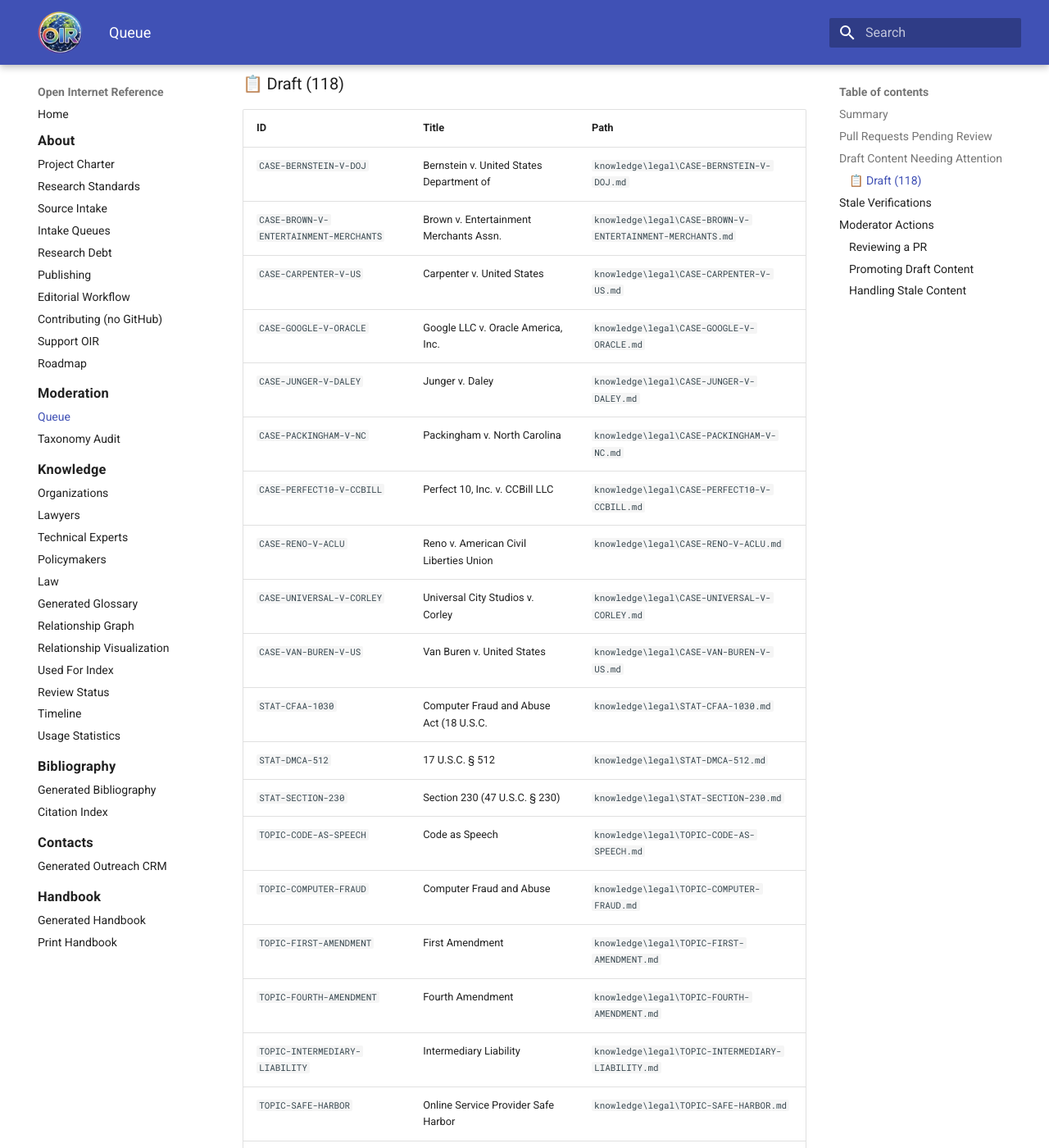
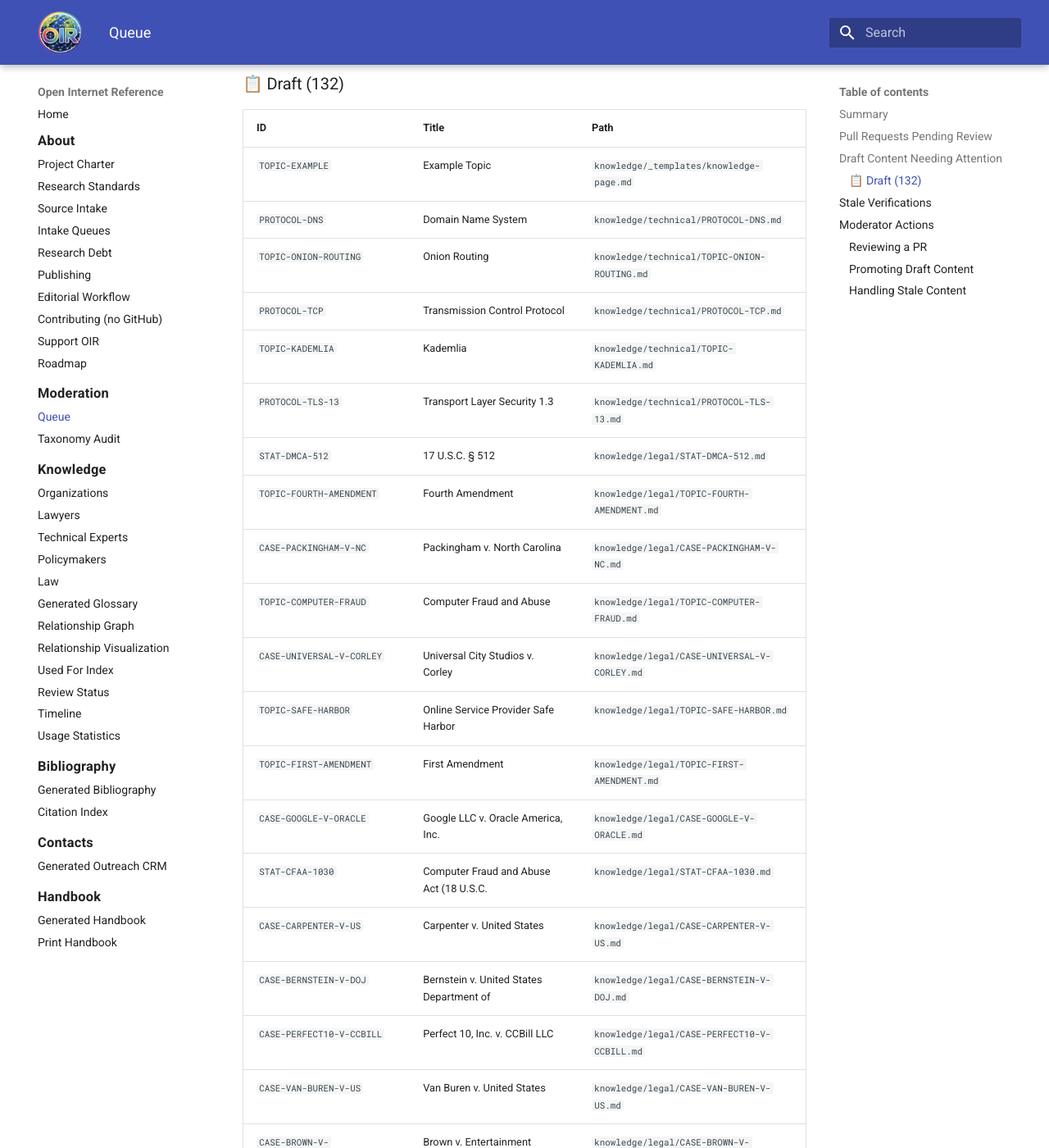
Before and after one commit to itsmeront/open-internet-reference, an MkDocs documentation site: the page built from website/generated/moderation.md, in a window 1280 px wide and 1400 px high, scrolled down 824 px. Shown: the whole window at 82% size. Built offline with MkDocs 1.6.1 and Material for MkDocs 9.7.7, drawn with Linux system fonts in a browser that asks for light colours; some of the changed text lies outside the part shown.

Commit message:
chore: update moderation and taxonomy reports [automated]

```diff
--- a/website/generated/moderation.md
+++ b/website/generated/moderation.md
@@ -11,7 +11,7 @@ This page surfaces pending contributions, draft content, and items needing edito
 | Open PRs awaiting review | 0 |
 | AI-generated PRs | 0 |
 | Stale PRs (>7 days no activity) | 0 |
-| Draft content items | 118 |
+| Draft content items | 132 |
 | Items needing sources | 0 |
 | Stale verifications (>6 months) | 0 |
 
@@ -21,32 +21,32 @@ This page surfaces pending contributions, draft content, and items needing edito
 
 ## Draft Content Needing Attention
 
-### 📋 Draft (118)
+### 📋 Draft (132)
 
 | ID | Title | Path |
 |---|-------|------|
-| `CASE-BERNSTEIN-V-DOJ` | Bernstein v. United States Department of | `knowledge\legal\CASE-BERNSTEIN-V-DOJ.md` |
-| `CASE-BROWN-V-ENTERTAINMENT-MERCHANTS` | Brown v. Entertainment Merchants Assn. | `knowledge\legal\CASE-BROWN-V-ENTERTAINMENT-MERCHANTS.md` |
-| `CASE-CARPENTER-V-US` | Carpenter v. United States | `knowledge\legal\CASE-CARPENTER-V-US.md` |
-| `CASE-GOOGLE-V-ORACLE` | Google LLC v. Oracle America, Inc. | `knowledge\legal\CASE-GOOGLE-V-ORACLE.md` |
-| `CASE-JUNGER-V-DALEY` | Junger v. Daley | `knowledge\legal\CASE-JUNGER-V-DALEY.md` |
-| `CASE-PACKINGHAM-V-NC` | Packingham v. North Carolina | `knowledge\legal\CASE-PACKINGHAM-V-NC.md` |
-| `CASE-PERFECT10-V-CCBILL` | Perfect 10, Inc. v. CCBill LLC | `knowledge\legal\CASE-PERFECT10-V-CCBILL.md` |
-| `CASE-RENO-V-ACLU` | Reno v. American Civil Liberties Union | `knowledge\legal\CASE-RENO-V-ACLU.md` |
-| `CASE-UNIVERSAL-V-CORLEY` | Universal City Studios v. Corley | `knowledge\legal\CASE-UNIVERSAL-V-CORLEY.md` |
-| `CASE-VAN-BUREN-V-US` | Van Buren v. United States | `knowledge\legal\CASE-VAN-BUREN-V-US.md` |
-| `STAT-CFAA-1030` | Computer Fraud and Abuse Act (18 U.S.C.  | `knowledge\legal\STAT-CFAA-1030.md` |
-| `STAT-DMCA-512` | 17 U.S.C. § 512 | `knowledge\legal\STAT-DMCA-512.md` |
-| `STAT-SECTION-230` | Section 230 (47 U.S.C. § 230) | `knowledge\legal\STAT-SECTION-230.md` |
-| `TOPIC-CODE-AS-SPEECH` | Code as Speech | `knowledge\legal\TOPIC-CODE-AS-SPEECH.md` |
-| `TOPIC-COMPUTER-FRAUD` | Computer Fraud and Abuse | `knowledge\legal\TOPIC-COMPUTER-FRAUD.md` |
-| `TOPIC-FIRST-AMENDMENT` | First Amendment | `knowledge\legal\TOPIC-FIRST-AMENDMENT.md` |
-| `TOPIC-FOURTH-AMENDMENT` | Fourth Amendment | `knowledge\legal\TOPIC-FOURTH-AMENDMENT.md` |
-| `TOPIC-INTERMEDIARY-LIABILITY` | Intermediary Liability | `knowledge\legal\TOPIC-INTERMEDIARY-LIABILITY.md` |
-| `TOPIC-SAFE-HARBOR` | Online Service Provider Safe Harbor | `knowledge\legal\TOPIC-SAFE-HARBOR.md` |
-| `ORG-ACLU` | American Civil Liberties Union | `knowledge\organizations\ORG-ACLU.md` |
+| `TOPIC-EXAMPLE` | Example Topic | `knowledge/_templates/knowledge-page.md` |
+| `PROTOCOL-DNS` | Domain Name System | `knowledge/technical/PROTOCOL-DNS.md` |
+| `TOPIC-ONION-ROUTING` | Onion Routing | `knowledge/technical/TOPIC-ONION-ROUTING.md` |
+| `PROTOCOL-TCP` | Transmission Control Protocol | `knowledge/technical/PROTOCOL-TCP.md` |
+| `TOPIC-KADEMLIA` | Kademlia | `knowledge/technical/TOPIC-KADEMLIA.md` |
+| `PROTOCOL-TLS-13` | Transport Layer Security 1.3 | `knowledge/technical/PROTOCOL-TLS-13.md` |
+| `STAT-DMCA-512` | 17 U.S.C. § 512 | `knowledge/legal/STAT-DMCA-512.md` |
+| `TOPIC-FOURTH-AMENDMENT` | Fourth Amendment | `knowledge/legal/TOPIC-FOURTH-AMENDMENT.md` |
+| `CASE-PACKINGHAM-V-NC` | Packingham v. North Carolina | `knowledge/legal/CASE-PACKINGHAM-V-NC.md` |
+| `TOPIC-COMPUTER-FRAUD` | Computer Fraud and Abuse | `knowledge/legal/TOPIC-COMPUTER-FRAUD.md` |
+| `CASE-UNIVERSAL-V-CORLEY` | Universal City Studios v. Corley | `knowledge/legal/CASE-UNIVERSAL-V-CORLEY.md` |
+| `TOPIC-SAFE-HARBOR` | Online Service Provider Safe Harbor | `knowledge/legal/TOPIC-SAFE-HARBOR.md` |
+| `TOPIC-FIRST-AMENDMENT` | First Amendment | `knowledge/legal/TOPIC-FIRST-AMENDMENT.md` |
+| `CASE-GOOGLE-V-ORACLE` | Google LLC v. Oracle America, Inc. | `knowledge/legal/CASE-GOOGLE-V-ORACLE.md` |
+| `STAT-CFAA-1030` | Computer Fraud and Abuse Act (18 U.S.C.  | `knowledge/legal/STAT-CFAA-1030.md` |
+| `CASE-CARPENTER-V-US` | Carpenter v. United States | `knowledge/legal/CASE-CARPENTER-V-US.md` |
+| `CASE-BERNSTEIN-V-DOJ` | Bernstein v. United States Department of | `knowledge/legal/CASE-BERNSTEIN-V-DOJ.md` |
+| `CASE-PERFECT10-V-CCBILL` | Perfect 10, Inc. v. CCBill LLC | `knowledge/legal/CASE-PERFECT10-V-CCBILL.md` |
+| `CASE-VAN-BUREN-V-US` | Van Buren v. United States | `knowledge/legal/CASE-VAN-BUREN-V-US.md` |
+| `CASE-BROWN-V-ENTERTAINMENT-MERCHANTS` | Brown v. Entertainment Merchants Assn. | `knowledge/legal/CASE-BROWN-V-ENTERTAINMENT-MERCHANTS.md` |
 
-*...and 98 more*
+*...and 112 more*
 
 ## Stale Verifications
 
```
Also changed, not shown: other parts of website/generated/moderation.md (+1 -1 lines), website/generated/taxonomy-audit.md (+34 -34 lines), 2 other files.
